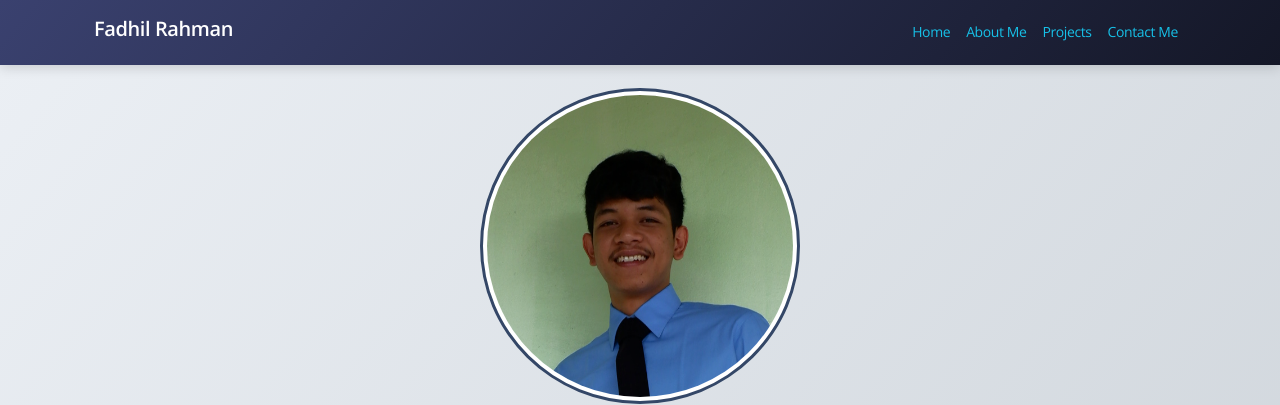
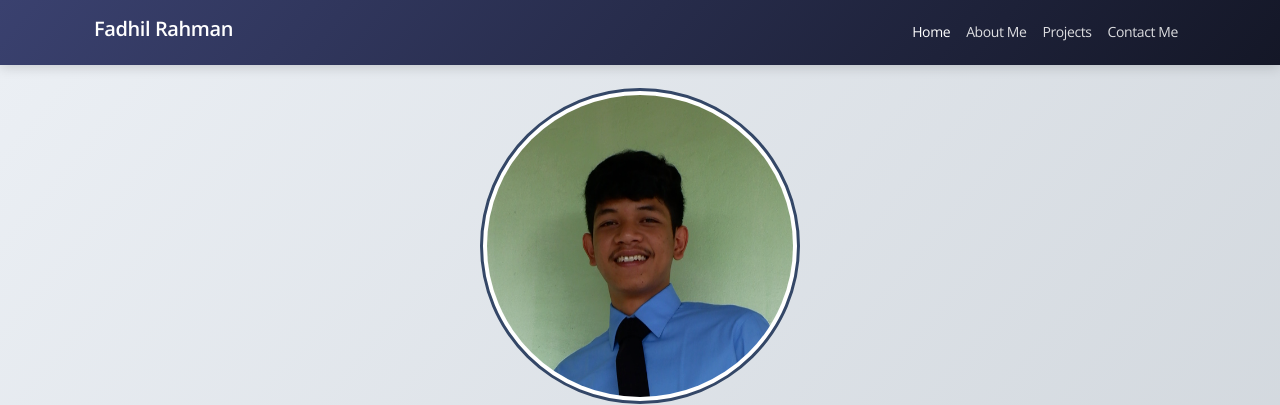
Before and after one commit to fadhilrahman10/portfolio, a plain HTML site: page index.html in a window 1280 px wide. Shown: the top 405 px of the page. Drawn offline with nearby package versions, Linux system fonts and the light colour scheme.

Commit message:
mengubah warna font navbar

```diff
--- a/index.html
+++ b/index.html
@@ -65,18 +65,16 @@
         <div class="collapse navbar-collapse" id="navbarNav">
           <ul class="navbar-nav ms-auto">
             <li class="nav-item">
-              <a class="nav-link active text-info" aria-current="page" href="#"
-                >Home</a
-              >
+              <a class="nav-link active" aria-current="page" href="#">Home</a>
             </li>
             <li class="nav-item">
-              <a class="nav-link text-info" href="#about">About Me</a>
+              <a class="nav-link" href="#about">About Me</a>
             </li>
             <li class="nav-item">
-              <a class="nav-link text-info" href="#projects">Projects</a>
+              <a class="nav-link" href="#projects">Projects</a>
             </li>
             <li class="nav-item">
-              <a class="nav-link text-info" href="#contact">Contact Me</a>
+              <a class="nav-link" href="#contact">Contact Me</a>
             </li>
           </ul>
         </div>
```
